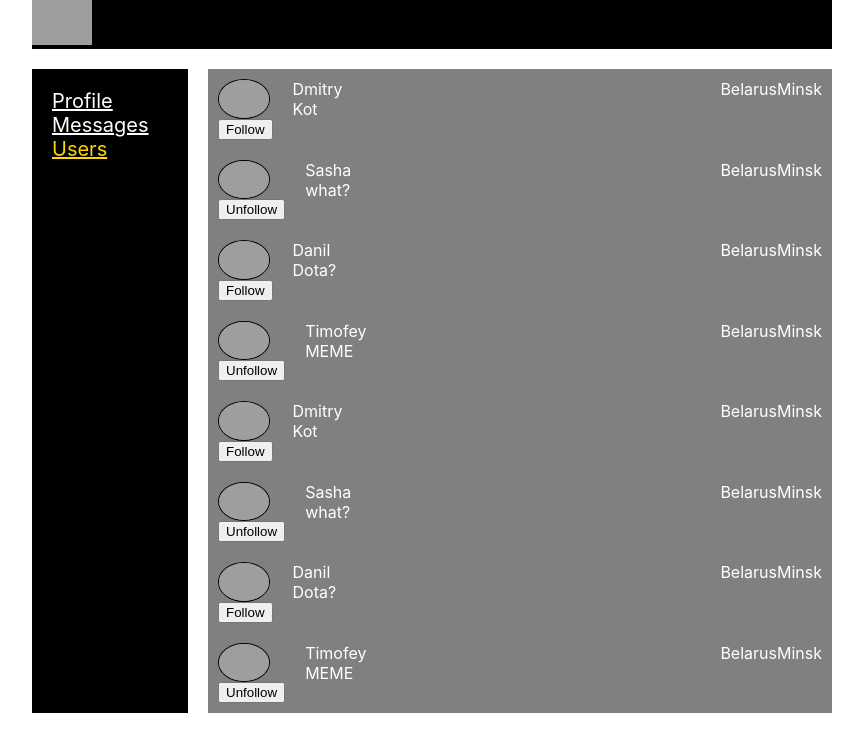
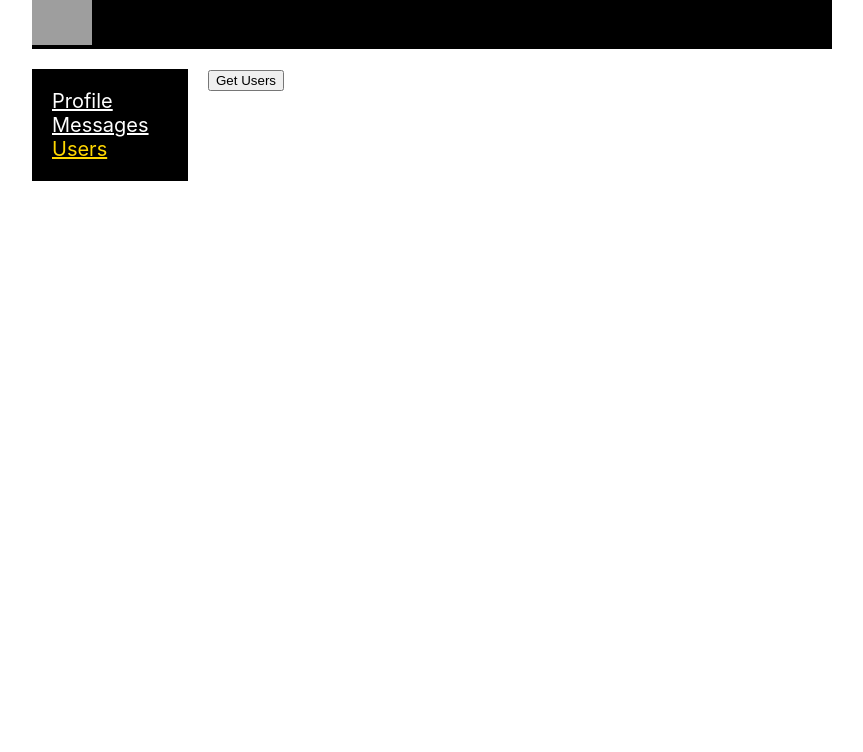
Before and after one commit to sashazernin/React-project-messenger, a React (Create React App) app in the folder my-app/: page /Users in a window 1280 px wide. Shown: the top 752 px of the page, without its empty margins (208-1071 px from the left). Built offline with nearby package versions, Linux system fonts and the light colour scheme; grey boxes are pictures that could not be loaded.

Commit message:
get request

```diff
--- a/my-app/package.json
+++ b/my-app/package.json
@@ -6,6 +6,7 @@
     "@testing-library/jest-dom": "^5.15.0",
     "@testing-library/react": "^11.2.7",
     "@testing-library/user-event": "^12.8.3",
+    "axios": "^0.27.2",
     "react": "^17.0.2",
     "react-dom": "^17.0.2",
     "react-redux": "^8.0.2",
--- a/my-app/src/components/Users/Users.js
+++ b/my-app/src/components/Users/Users.js
@@ -1,27 +1,26 @@
 import React from "react";
 import c from "./Users.module.css";
+import * as axios from "axios";
+import userImg from "../../imgs/user-img.png"
 
 const Users = (props) => {
-
-    if(props.users.length === 0){
-        props.setUsers(
-            [
-                {id: 1, followed: true, name: "Dmitry", status: "Kot", country: "Belarus", city: "Minsk"},
-                {id: 2, followed: false, name: "Sasha", status: "what?", country: "Belarus", city: "Minsk"},
-                {id: 3, followed: true, name: "Danil", status: "Dota?", country: "Belarus", city: "Minsk"},
-                {id: 4, followed: false, name: "Timofey", status: "MEME", country: "Belarus", city: "Minsk"}
-            ]
-        )
+let getUsers = () => {
+    if (props.users.length === 0) {
+        axios.get("https://social-network.samuraijs.com/api/1.0/users").then(response => {
+            props.setUsers(response.data.items)
+        })
     }
+}
 
     return (
     <div>
+        <button onClick={getUsers}>Get Users</button>
         {
             props.users.map(u => <div className={c.content}>
                     <div className={c.mainInfo}>
                         <div className={c.mainInfo__item}>
                             <img className={c.avatar}
-                                 src="https://e7.pngegg.com/pngimages/744/742/png-clipart-dog-breed-wolfdog-illustration-exquisite-hand-painted-dogs-avatar-watercolor-painting-heroes.png"/>
+                                 src={u.photos.small != null ? u.photos.small : userImg}/>
                             {u.followed ?
                                 <button onClick={() => {props.followUser(u.id)}}>Follow</button> :
                                 <button onClick={() => {props.unfollowUser(u.id)}}>Unfollow</button>
--- a/my-app/src/redux/UsersReducer.js
+++ b/my-app/src/redux/UsersReducer.js
@@ -39,10 +39,9 @@ const UsersReducer = (state = InitialState, action) => {
             }
         }
         case setUsers: {
-            alert('l')
             return{
                 ...state,
-                Users: [...state.Users, ...action.users]
+                Users: [...action.users]
             }
         }
         default: return state
```
Also changed, not shown: 1 other file (tests, documents, lock files or other folders).
